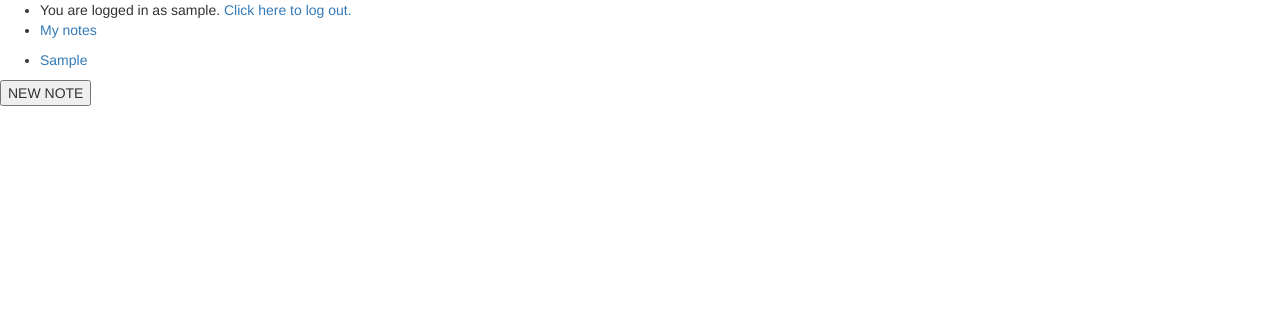
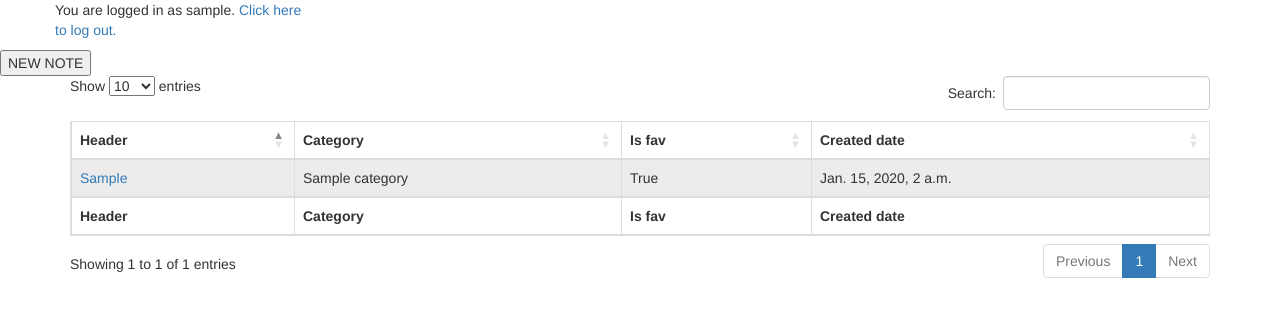
Before and after one commit to ptrwn/notes, a Django app: page /notekeeper/ in a window 1280 px wide. Shown: the top 317 px of the page. Run offline with Django 3.2, Linux system fonts and the light colour scheme; a user stored in the database is signed in; tables that the repository leaves empty hold one stand-in row (values such as "Sample post"); some libraries are stand-ins or nearby versions.

Commit message:
notes to sortable table

```diff
--- a/notekeeper/forms.py
+++ b/notekeeper/forms.py
@@ -12,8 +12,3 @@ class NoteForm(ModelForm):
             'is_favorite': CheckboxInput(attrs={'class': 'form-control'}),
             'category': Select(attrs={'class': 'form-control'}),
         }
-
-
-class RegLogForm(ModelForm):
-    class Meta:
-        pass
--- a/notekeeper/templates/notekeeper/base.html
+++ b/notekeeper/templates/notekeeper/base.html
@@ -1,15 +1,31 @@
 <!DOCTYPE html>
 <html lang="en">
+
 <head>
   <title>{% block title %}Notekeeper{% endblock %}</title>
   <meta charset="utf-8">
   <meta name="viewport" content="width=device-width, initial-scale=1">
-  <link rel="stylesheet" href="https://maxcdn.bootstrapcdn.com/bootstrap/3.4.1/css/bootstrap.min.css">
+  <link rel="stylesheet" href="https://maxcdn.bootstrapcdn.com/bootstrap/3.3.7/css/bootstrap.min.css">
+  <link rel="stylesheet" href="https://cdn.datatables.net/1.10.16/css/dataTables.bootstrap.min.css">
+  <script src="https://code.jquery.com/jquery-1.12.4.js"></script>
+  <script src="https://cdn.datatables.net/1.10.16/js/jquery.dataTables.min.js"></script>
+  <script src="https://cdn.datatables.net/1.10.16/js/dataTables.bootstrap.min.js"></script>
+  <script src="https://maxcdn.bootstrapcdn.com/bootstrap/3.3.7/js/bootstrap.min.js"></script>
+  <script>
+    $(document).ready(function() {
+        $('#example').DataTable();
+    } );
+  </script>
 </head>
 <body>
+
+<div class="container-fluid">
+    <div class="row">
+        <div class="valign bottom col-md-3">
+            <!-- <h3>Welcome to Notekeeper</h3> ---------------------------------------------------------------------->
                 <div id="sidebar">
                 {% block sidebar %}
-        <ul>
+                <ul style="list-style-type:none;">
                     <li>
                     {% if user.is_authenticated %}
                     You are logged in as {{ user }}.
@@ -19,15 +35,24 @@
                     <a href="{% url 'login' %}">Click here to log in.</a>
                     {% endif %}
                     </li>
-            <li><a href="{% url 'notekeeper:index' %}">My notes</a></li>
+                    {% block home %}<li><a href="{% url 'notekeeper:index' %}">My notes</a></li>{% endblock %}
+                </ul>
 
-        </ul>
                 {% endblock %}
                 </div>
+        </div>
+    <!-- USE IT OR REMOVE IT -- DO I NEED THIS COLUMN HERE? ------------------------------------------------------- -->
+    <div class="col-md-9"></div>
+    </div>
 
+    <div class="row">
          <div id="content">
         {% block content %}{% endblock %}
          </div>
+    </div>
+
+</div>
+
 
 </body>
 </html>
--- a/notekeeper/templates/notekeeper/index.html
+++ b/notekeeper/templates/notekeeper/index.html
@@ -1,21 +1,60 @@
 {% extends 'notekeeper/base.html' %}
 
 {% block title %}My notes - {{ block.super }}{% endblock %}
+{% block home %} {% endblock %}
 
 {% block content %}
-    {% if latest_note_list %}
-    <ul>
-    {% for note in latest_note_list %}
-        <li><a href="{% url 'notekeeper:note_details' note.id %}">{{ note.header }}</a></li>
-    {% endfor %}
-    </ul>
-{% else %}
-    <p>Sorry Mario notes are in another castle.</p>
-{% endif %}
 
-    <form method="post" action="{% url 'notekeeper:create_note' %}" >
+ <form method="post" action="{% url 'notekeeper:create_note' %}" >
         {% csrf_token %}
         <input type="hidden" name="note_id" value="{{ note.id }}">
         <button type="submit">NEW NOTE</button>
     </form>
+
+
+    {% if latest_note_list %}
+
+<div class="container">
+  <div class="row">
+    <div class="col-md-12 col-xs-12 col-sm-12">
+        <table id="example" class="table table-striped table-bordered" style="width:100%">
+            <thead>
+                <tr>
+                    <th>Header</th>
+                    <th>Category</th>
+                    <th>Is fav</th>
+                    <th>Created date</th>
+                </tr>
+            </thead>
+            <tbody>
+
+            {% for note in latest_note_list %}
+            <tr>
+                <td><a href="{% url 'notekeeper:note_details' note.id %}">{{ note.header }}</a></td>
+                <td>{{ note.category }}</td>
+                <td>{{ note.is_favorite }}</td>
+                <td>{{ note.created_on }}</td>
+            </tr>
+            {% endfor %}
+
+            </tbody>
+            <tfoot>
+                <tr>
+                    <th>Header</th>
+                    <th>Category</th>
+                    <th>Is fav</th>
+                    <th>Created date</th>
+                </tr>
+            </tfoot>
+        </table>
+    </div>
+  </div>
+</div>
+
+
+    {% else %}
+        <p>Sorry Mario, your notes are in another castle.</p>
+    {% endif %}
+
+
 {% endblock content %}
--- a/notekeeper/views.py
+++ b/notekeeper/views.py
@@ -105,8 +105,6 @@ def view_published_note(request, note_uuid):
     template = loader.get_template('notekeeper/view_published.html')
     return HttpResponse(template.render(context, request))
 
-# todo: add update-and-publish and create-and-publish to New note and Update note
-# todo:  ----   add unpub and reset uuid options for published notes
 def publish_note(request):
     if request.method == 'POST':
         note_id = request.POST['note_id']
@@ -126,3 +124,7 @@ def unpublish_note(request):
         note.del_uuid()
         return redirect('notekeeper:note_details', note_id=note.id)
     return HttpResponse("pych")
+
+# todo: modify base template - basic siet design
+# todo: notes list into table - sorts
+# todo: base html - 14 - remove comment OR make some text (rand fun phrase?)
```
Lines whose indentation alone changed are shown as unchanged.
